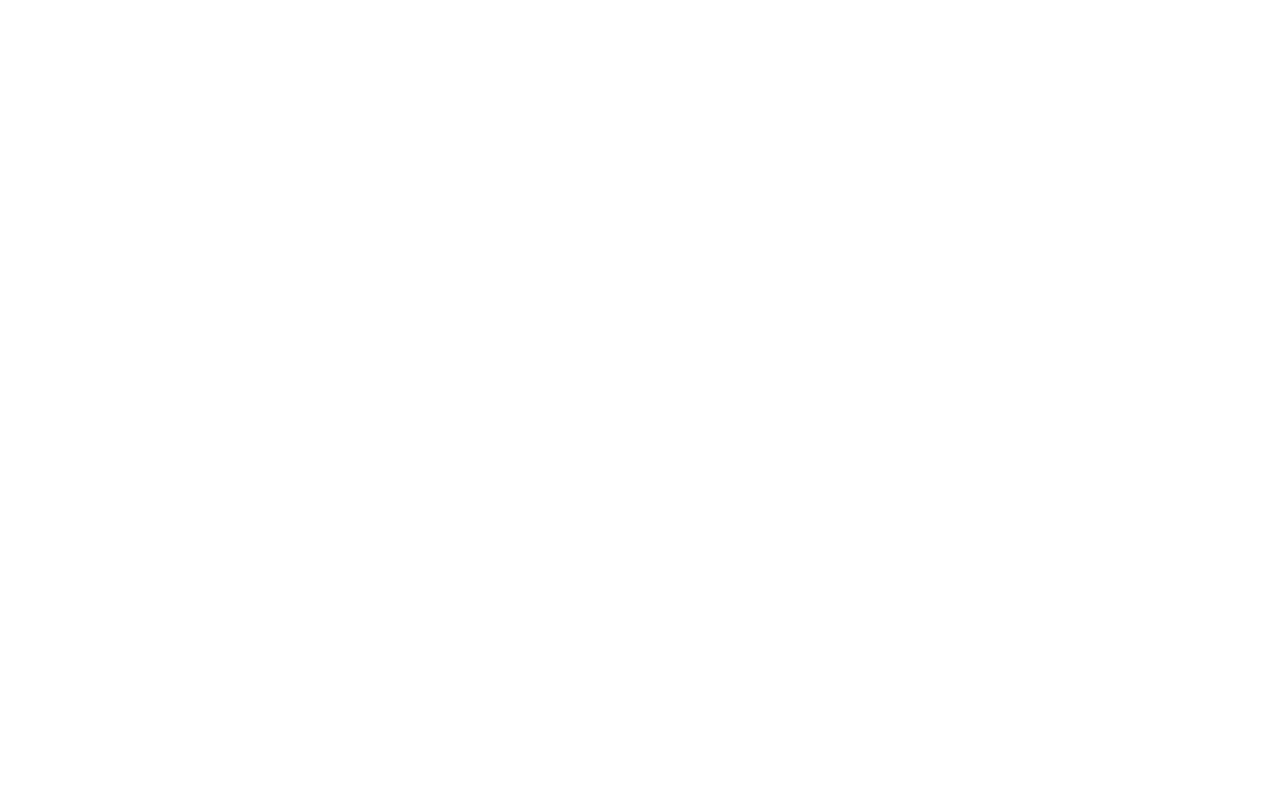
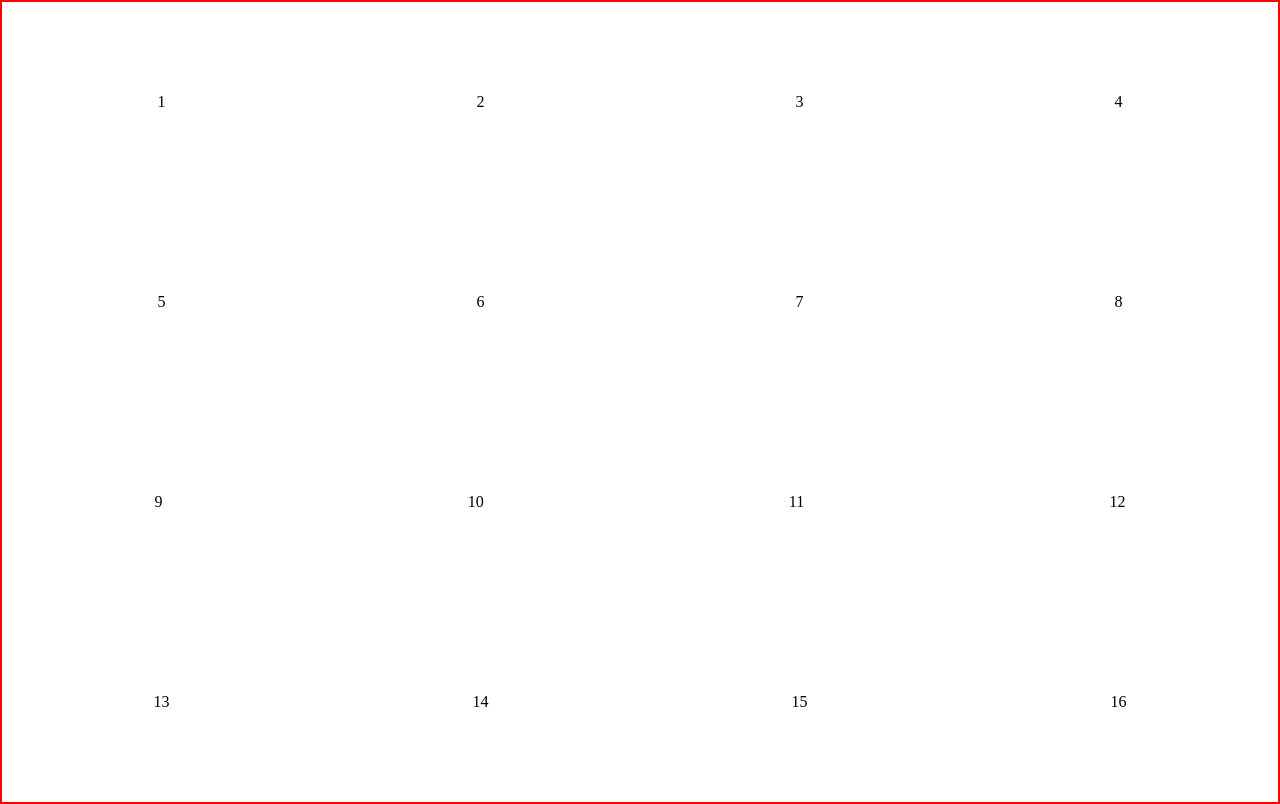
Before and after one commit to JStrang21/etch, a plain HTML site: page index.html in a window 1280 px wide. Drawn offline with Linux system fonts and the light colour scheme.

Commit message:
Got grid setup

```diff
--- a/script.js
+++ b/script.js
@@ -0,0 +1,24 @@
+/*const containerDIV = document.createElement('div');
+document.body.appendChild(containerDIV);
+const grid = document.createElement('div');
+containerDIV.appendChild(grid);*/
+const container = document.createElement('div');
+document.body.appendChild(container);
+container.className = 'container'
+
+
+genDivs(4)
+function genDivs(v) {
+    let e = container;
+    for (i=0;i<v;i++) {
+        let row = document.createElement('div');
+        row.className = 'row';
+        for(x=1;x<=v;x++) {
+            let cell = document.createElement('div');
+            cell.className = 'cell';
+            cell.innerText = (i*v)+x;
+            row.appendChild(cell);
+        }
+    e.appendChild(row);
+    }
+}
--- a/styles.css
+++ b/styles.css
@@ -0,0 +1,19 @@
+html, body {
+    margin:0%;
+    height: 100%;
+}
+
+.container {
+    border: 2px solid red;
+    margin: 0%;
+    height: 100%;
+    display: flex;
+    justify-content: space-around;
+    flex-direction: column;
+}
+
+.row {
+    display: flex;
+    justify-content: space-around;
+
+}
```
Also changed, not shown: index.html (line endings or trailing spaces).
